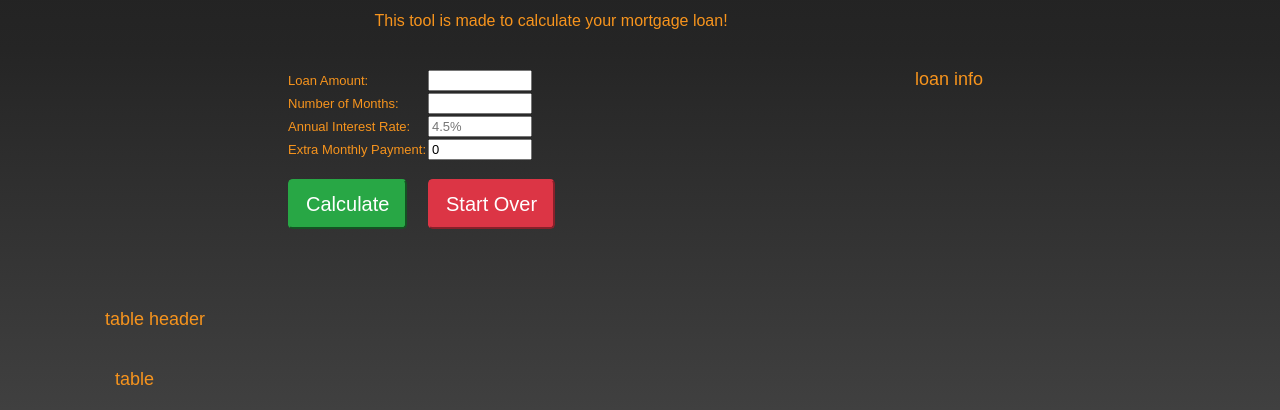
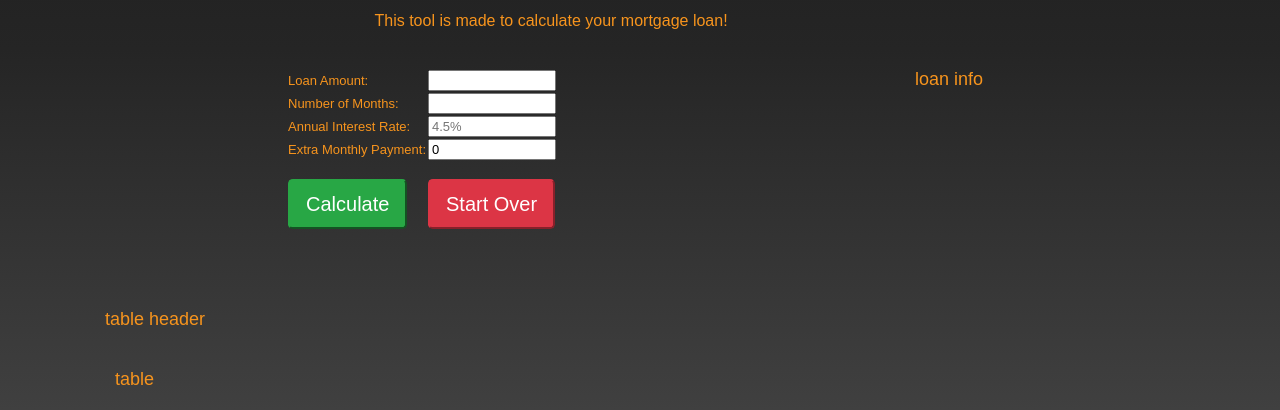
Before and after one commit to alandres92/Mortgage-Calc, a plain HTML site: page solve.html in a window 1280 px wide. Shown: the part 674-1084 px from the top of the page. Drawn offline with nearby package versions, Linux system fonts and the light colour scheme.

Commit message:
change input box size

```diff
--- a/solve.html
+++ b/solve.html
@@ -49,21 +49,21 @@
                 <table class="center">
                     <tr>
                         <td>Loan Amount:</td>
-                        <td><input type="text" id="loanAmt" size="10" value=""></td>
+                        <td><input type="text" id="loanAmt" size="13" value=""></td>
                     </tr>
                     <tr>
                         <td>Number of Months:</td>
-                        <td><input type="text" id="months" size="10" value=""></td>
+                        <td><input type="text" id="months" size="13" value=""></td>
                     </tr>
 
                     <tr>
                         <td>Annual Interest Rate:</td>
-                        <td><input placeholder="4.5%" type="text" id="rate" size="10" value=""></td>
+                        <td><input placeholder="4.5%" type="text" id="rate" size="13" value=""></td>
                     </tr>
 
                     <tr>
                         <td>Extra Monthly Payment:</td>
-                        <td><input type="text" id="extra" size="10" value="0"></td>
+                        <td><input type="text" id="extra" size="13" value="0"></td>
                     </tr>
                     <td><br></td>
                     <tr>
```
